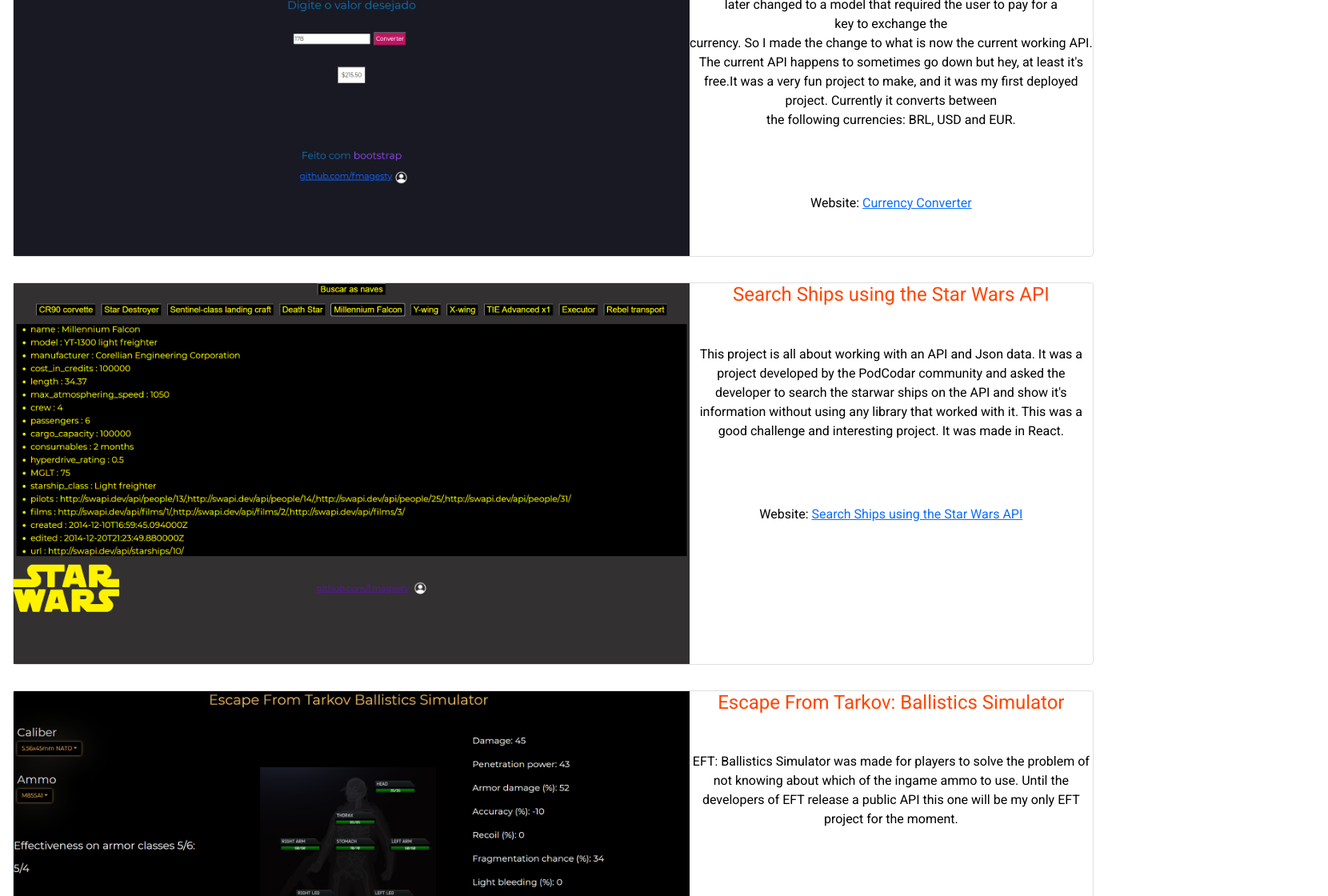
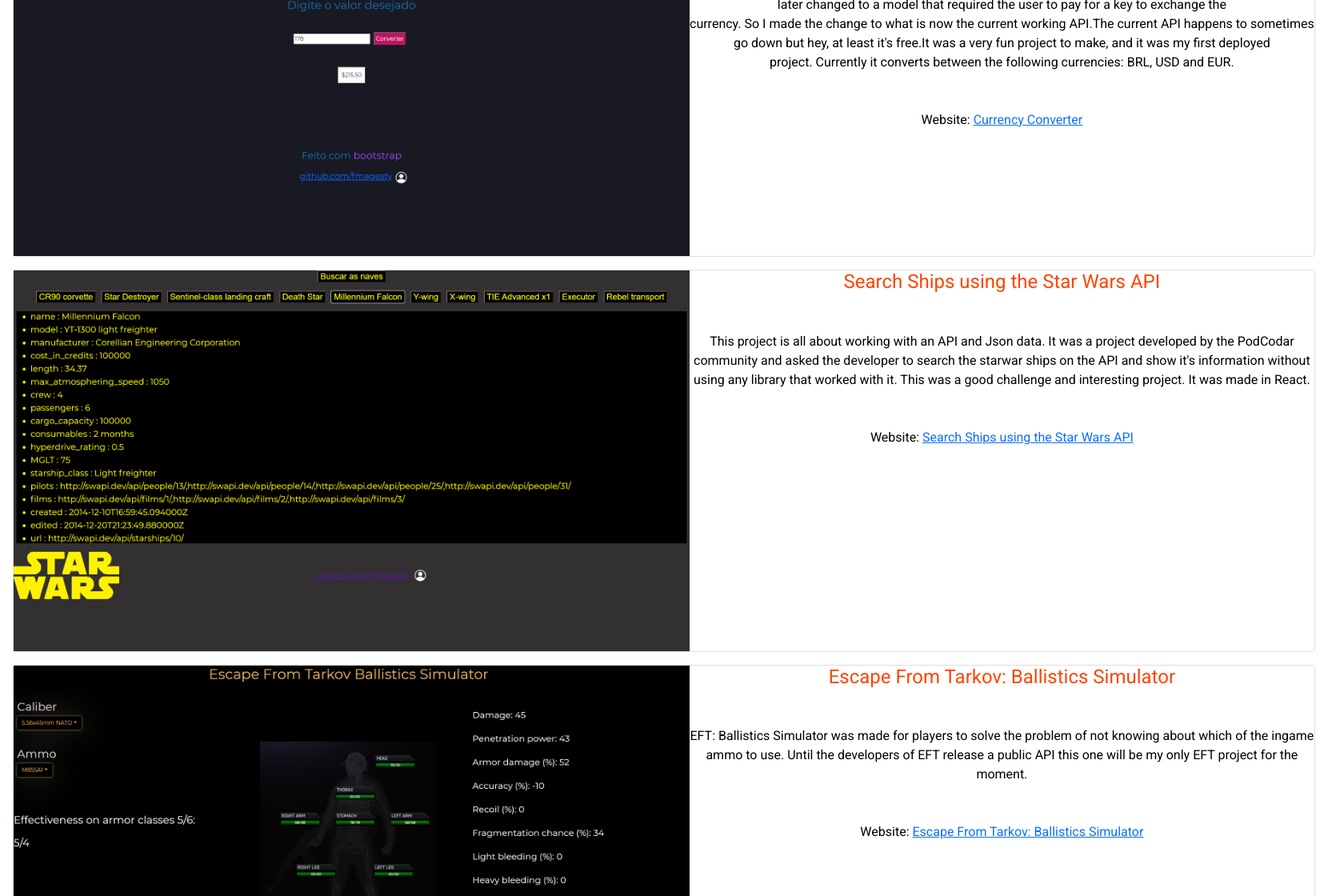
Before and after one commit to melipefelgaco/melipefelgaco, a React (Create React App) app: page / in a window 1280 px wide. Shown: the part 300-1420 px from the top of the page at 80% size, 1660 px wide, since content can reach past the window. Built offline with nearby package versions, Linux system fonts and the light colour scheme.

Commit message:
breaking components and now ProjectCards is dynamic

```diff
--- a/src/App.js
+++ b/src/App.js
@@ -4,9 +4,6 @@
 import ProjectCard from "./Components/ProjectCard";
 import About from "./Components/About";
 import Contact from "./Components/Contact";
-import cConverterImg from "./images/cConverter.png";
-import starWarsImg from "./images/starWarsApi.png";
-import tarkovImg from "./images/tarkovBallistics.png";
 
 const colors = {
   dark: {
@@ -38,85 +35,7 @@
       <Header themeColors={themeColors} toggleTheme={toggleTheme} />
       <h1>My projects</h1>
       <div className="section" id="projects">
-        <ProjectCard
-          className="card"
-          title="Currency Converter"
-          image={cConverterImg}
-          description={
-            <p>
-              Currency Converter was a project that initially started with vanilla
-              JS and CSS using Bootstrap. Only later it was remade in React. The
-              calculation when it was first deployed used to be based on an API that
-              later changed to a model that required the user to pay for a
-              key to exchange the
-              currency. So I made the change to what is now the current working API.
-              The current API happens to sometimes go
-              down but hey, at least it's
-              free.It was a very fun project to make,
-              and it was my first deployed
-              project. Currently it converts between
-              the following currencies: BRL, USD and EUR.
-              <p className="website">
-                Website:{" "}
-                <a
-                  target={"_blank"}
-                  rel="noreferrer"
-                  href="https://fmagesty.github.io/currency-converter/"
-                >
-                  Currency Converter
-                </a>
-              </p>
-            </p>
-          }
-        />
-        <ProjectCard
-          className="card"
-          title="Search Ships using the Star Wars API"
-          image={starWarsImg}
-          description={
-            <p>
-              This project is all about working with an API and Json data. It
-              was a project developed by the PodCodar community and asked the
-              developer to search the starwar ships on the API and show it's
-              information without using any library that worked with it. This
-              was a good challenge and interesting project. It was made in
-              React.
-              <p className="website">
-                Website:{" "}
-                <a
-                  target={"_blank"}
-                  rel="noreferrer"
-                  href="https://fmagesty.github.io/react-sw-api/"
-                >
-                  Search Ships using the Star Wars API
-                </a>
-              </p>
-            </p>
-          }
-        />
-        <ProjectCard
-          className="card"
-          title="Escape From Tarkov: Ballistics Simulator"
-          image={tarkovImg}
-          description={
-            <p>
-              EFT: Ballistics Simulator was made for players to solve the
-              problem of not knowing about which of the ingame ammo to use.
-              Until the developers of EFT release a public API this one will be
-              my only EFT project for the moment.
-              <p className="website">
-                Website:{" "}
-                <a
-                  target={"_blank"}
-                  rel="noreferrer"
-                  href="https://fmagesty.github.io/react-tarkov-ballistics/"
-                >
-                  Escape From Tarkov: Ballistics Simulator
-                </a>
-              </p>
-            </p>
-          }
-        />
+        <ProjectCard />
       </div>
       <About />
       <Contact />
--- a/src/Components/ProjectCard.js
+++ b/src/Components/ProjectCard.js
@@ -1,13 +1,49 @@
 import React from "react";
-import ProjectDescription from "./ProjectDescription";
+import cConverterImg from "../images/cConverter.png";
+import starWarsImg from "../images/starWarsApi.png";
+import tarkovImg from "../images/tarkovBallistics.png";
 
-const ProjectCard = (props) => {
-  return (
+const ProjectCard = () => {
+  const data = [
+    {
+      img: cConverterImg,
+      title: "Currency Converter",
+      text:
+        "Currency Converter was a project that initially started with vanilla JS and CSS using Bootstrap. Only later it was remade in React. The calculation when it was first deployed used to be based on an API that later changed to a model that required the user to pay for a key to exchange the currency. So I made the change to what is now the current working API.The current API happens to sometimes go down but hey, at least it's free.It was a very fun project to make, and it was my first deployed project. Currently it converts between the following currencies: BRL, USD and EUR.",
+      website: "https://fmagesty.github.io/currency-converter/",
+    },
+    {
+      img: starWarsImg,
+      title: "Search Ships using the Star Wars API",
+      text:
+        "This project is all about working with an API and Json data. It was a project developed by the PodCodar community and asked the developer to search the starwar ships on the API and show it's information without using any library that worked with it. This was a good challenge and interesting project. It was made in React.",
+      website: "https://fmagesty.github.io/react-sw-api/",
+    },
+    {
+      img: tarkovImg,
+      title: "Escape From Tarkov: Ballistics Simulator",
+      text:
+        " EFT: Ballistics Simulator was made for players to solve the problem of not knowing about which of the ingame ammo to use. Until the developers of EFT release a public API this one will be my only EFT project for the moment.",
+      website: "https://fmagesty.github.io/react-tarkov-ballistics/",
+    },
+  ];
+
+  const mapData = data.map((data) => (
     <div className="card">
-      {props.image && <img src={props.image} alt="" />}
-      <ProjectDescription title={props.title} description={props.description} />
+      <img src={data.img} alt="" />
+      <div>
+        <h4>{data.title}</h4>
+        <p>{data.text}</p>
+        <p className="website">
+          Website:{" "}
+          <a target={"_blank"} rel="noreferrer" href={data.website}>
+            {data.title}
+          </a>
+        </p>
+      </div>
     </div>
-  );
+  ));
+  return <div>{mapData}</div>;
 };
 
 export default ProjectCard;
--- a/src/Components/ProjectDescription.js
+++ /dev/null
@@ -1,12 +0,0 @@
-import React from "react";
-
-const ProjectDescription = (props) => {
-  return (
-    <div>
-      <h4>{props.title}</h4>
-      <p>{props.description}</p>
-    </div>
-  );
-};
-
-export default ProjectDescription;
```
